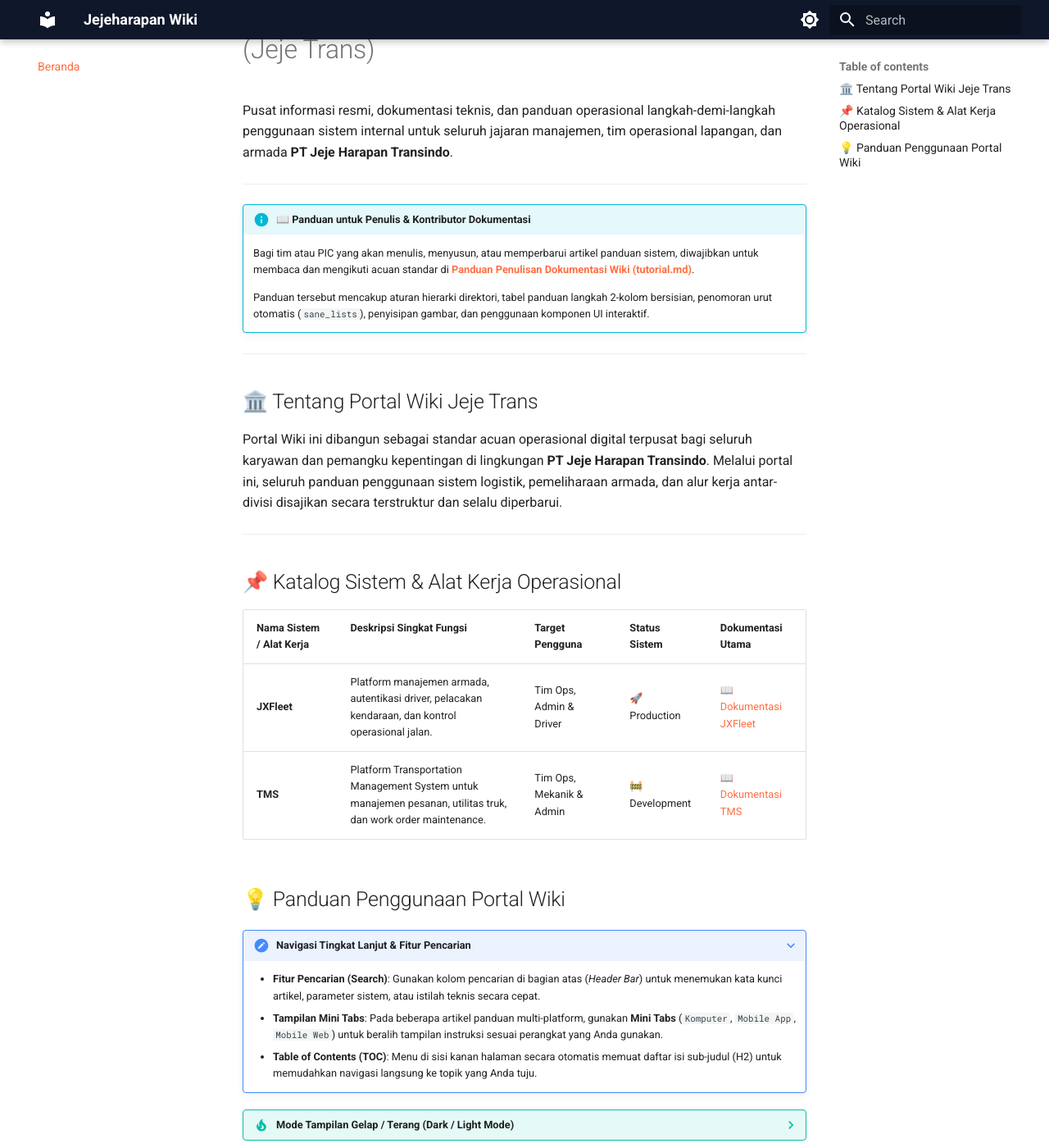
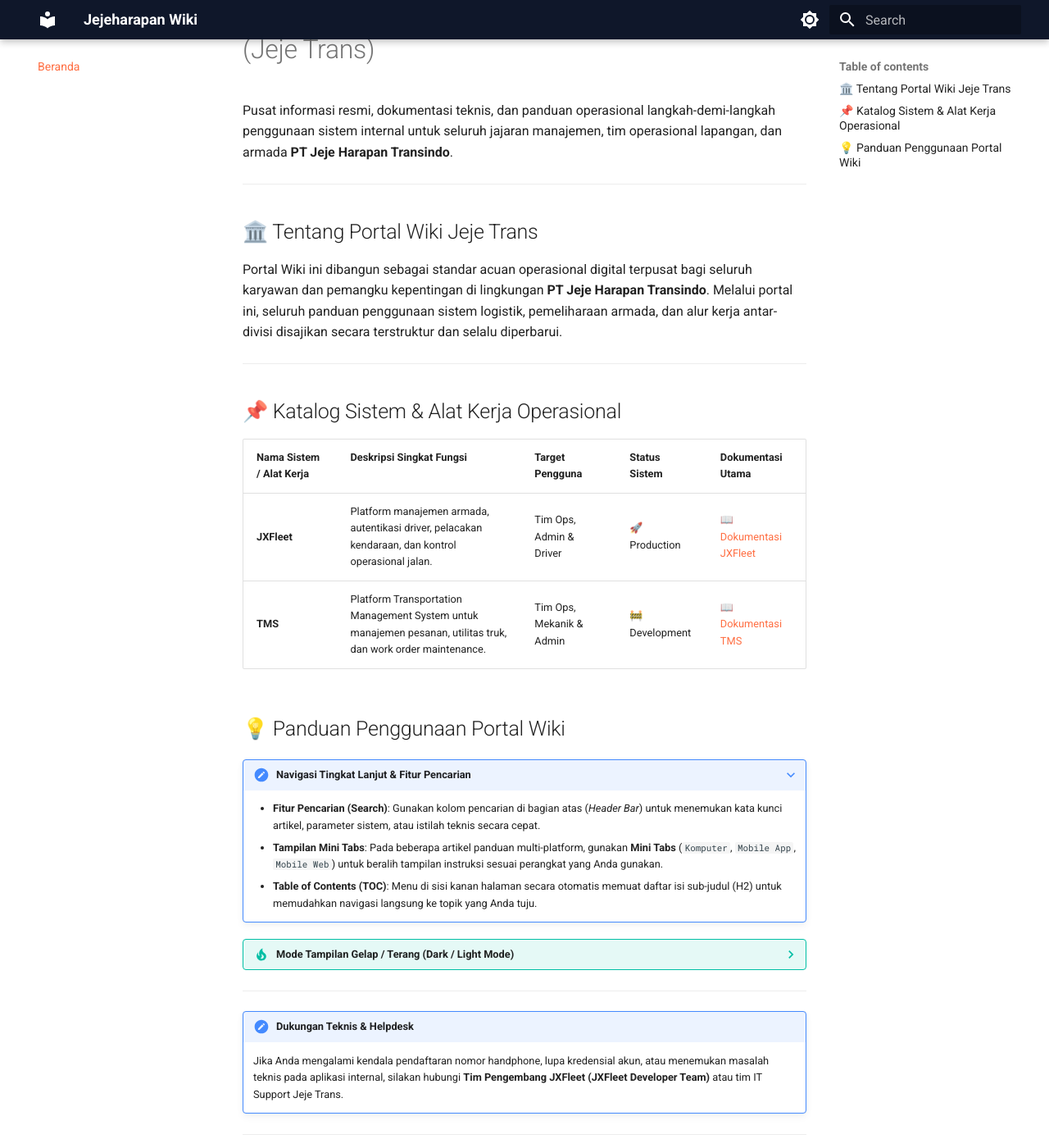
Before and after one commit to jejeharapan/wiki, an MkDocs documentation site: the page built from article/index.md, in a window 1280 px wide and 1400 px high, scrolled down 196 px. Shown: the whole window at 82% size. Built offline with MkDocs 1.6.1 and Material for MkDocs 9.7.7, drawn with Linux system fonts in a browser that asks for light colours; some of the changed text lies outside the part shown.

Commit message:
docs: rename login.md to index.md and relocate author guide callout in index.md

```diff
--- a/article/index.md
+++ b/article/index.md
@@ -7,13 +7,6 @@ last_updated: 2026-10-09 07:58
 # Selamat Datang di Wiki Jeje Harapan Transindo (Jeje Trans)
 
 Pusat informasi resmi, dokumentasi teknis, dan panduan operasional langkah-demi-langkah penggunaan sistem internal untuk seluruh jajaran manajemen, tim operasional lapangan, dan armada **PT Jeje Harapan Transindo**.
-
----
-
-!!! info "📖 Panduan untuk Penulis & Kontributor Dokumentasi"
-    Bagi tim atau PIC yang akan menulis, menyusun, atau memperbarui artikel panduan sistem, diwajibkan untuk membaca dan mengikuti acuan standar di **[Panduan Penulisan Dokumentasi Wiki (tutorial.md)](tutorial.md)**.
-
-    Panduan tersebut mencakup aturan hierarki direktori, tabel panduan langkah 2-kolom bersisian, penomoran urut otomatis (`sane_lists`), penyisipan gambar, dan penggunaan komponen UI interaktif.
 
 ---
 
```
Also changed, not shown: other parts of article/index.md (+7 -0 lines), article/jxfleet/login/index.md (renamed from article/jxfleet/login/login.md), 1 other file.
